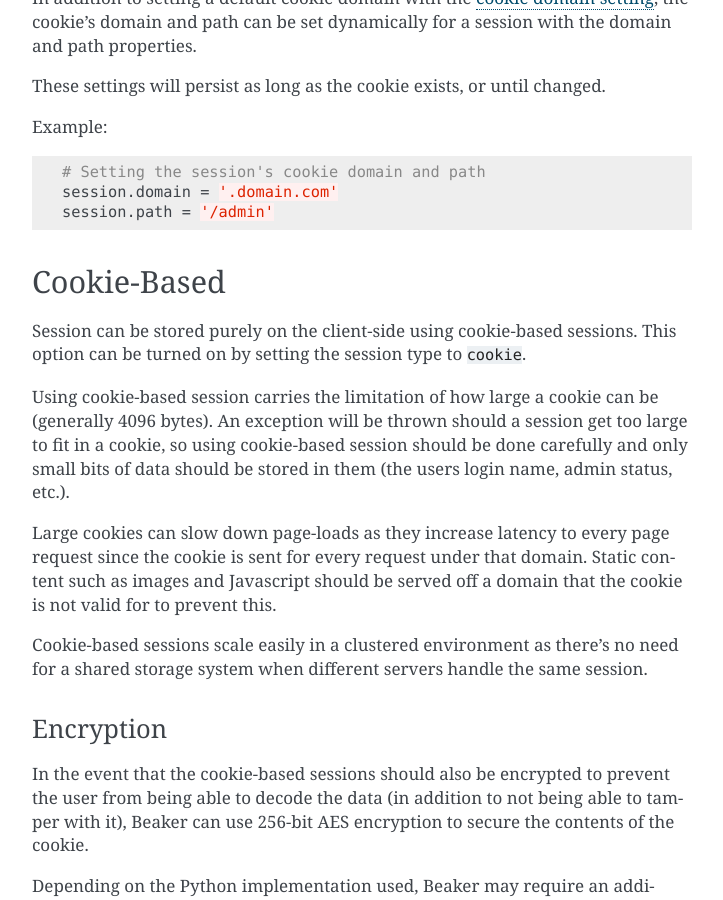
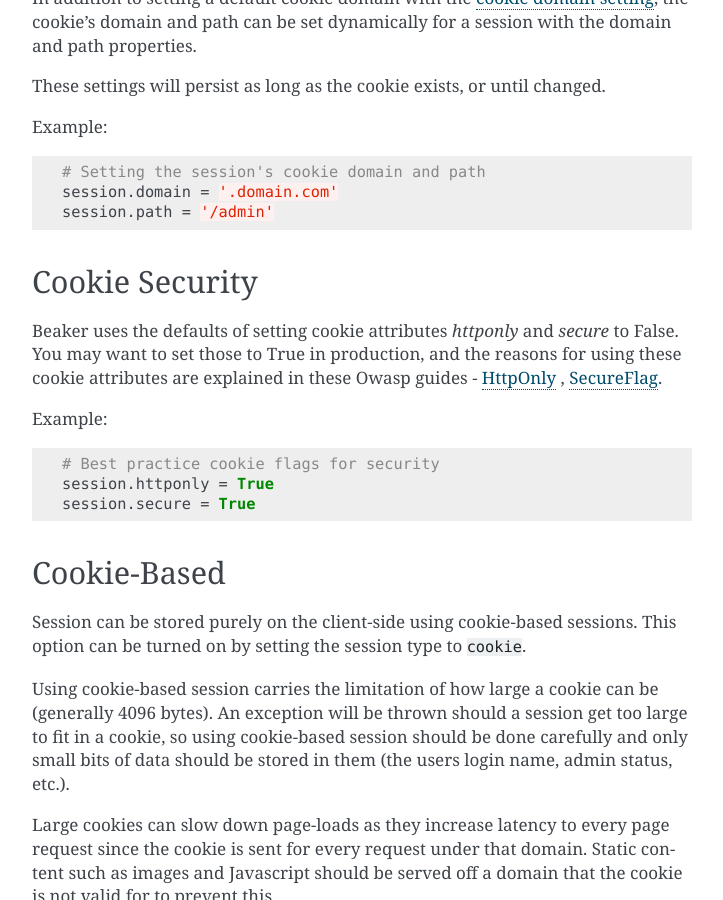
Before and after one commit to bbangert/beaker, a Sphinx documentation site: the page built from beaker/docs/sessions.rst, in a window 1280 px wide and 900 px high, scrolled down 4331 px. Shown: the whole window, without its empty margins (388-1111 px from the left). Built offline with Sphinx 7.4.7, drawn with Linux system fonts in a browser that asks for light colours.

Commit message:
Updating docs with details about desirable settings for a production env.

```diff
--- a/beaker/docs/sessions.rst
+++ b/beaker/docs/sessions.rst
@@ -217,6 +217,22 @@ Example::
     session.domain = '.domain.com'
     session.path = '/admin'
 
+Cookie Security
+======================
+
+Beaker uses the defaults of setting cookie attributes `httponly` and `secure`
+to False. You may want to set those to True in production, and the reasons for
+using these cookie attributes are explained in these Owasp guides - `HttpOnly`_
+, `SecureFlag`_.
+
+Example::
+
+    # Best practice cookie flags for security
+    session.httponly = True
+    session.secure = True
+
+.. _SecureFlag: https://www.owasp.org/index.php/SecureFlag
+.. _HttpOnly: https://www.owasp.org/index.php/HttpOnly#Mitigating_the_Most_Common_XSS_attack_using_HttpOnly
 
 Cookie-Based
 ============
```
